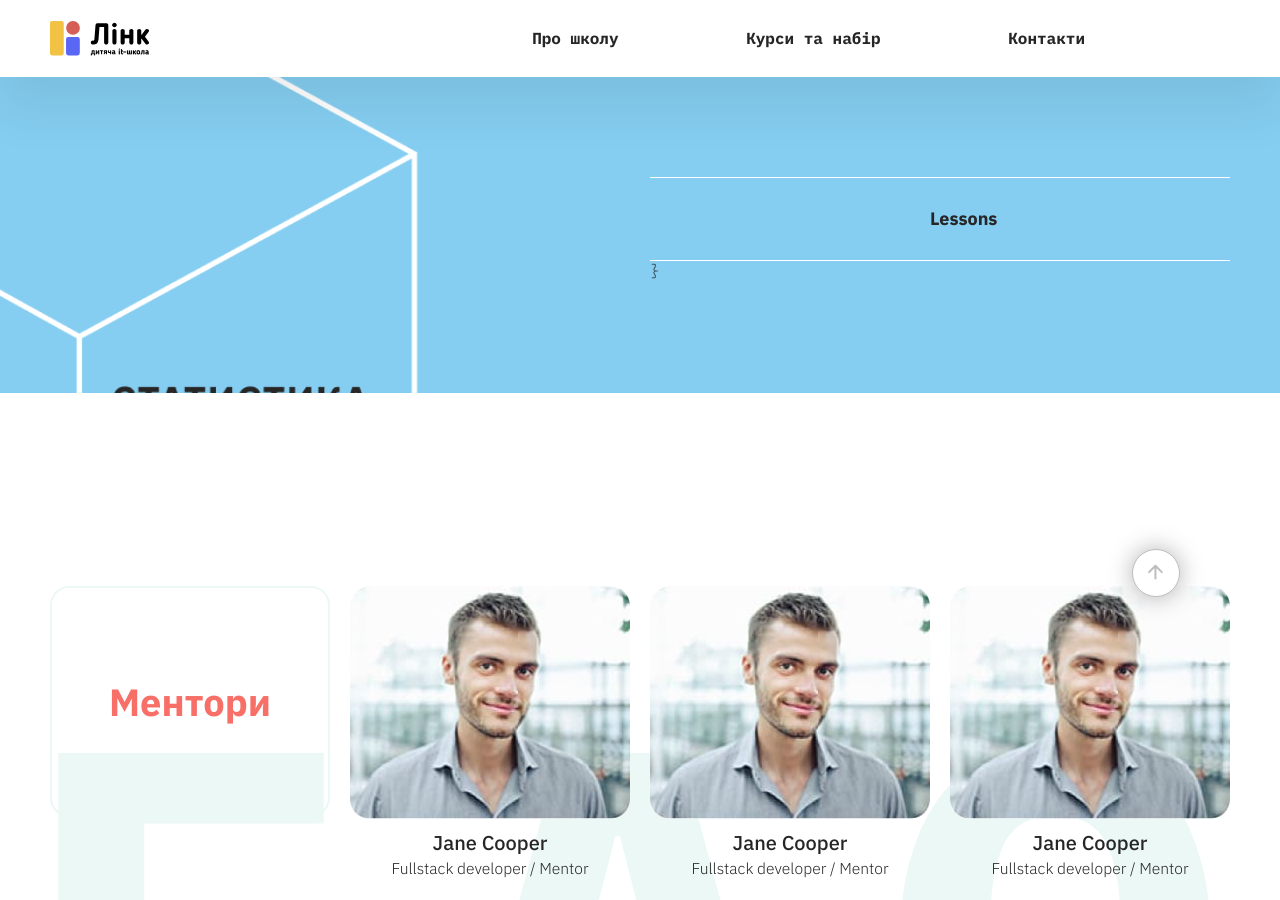
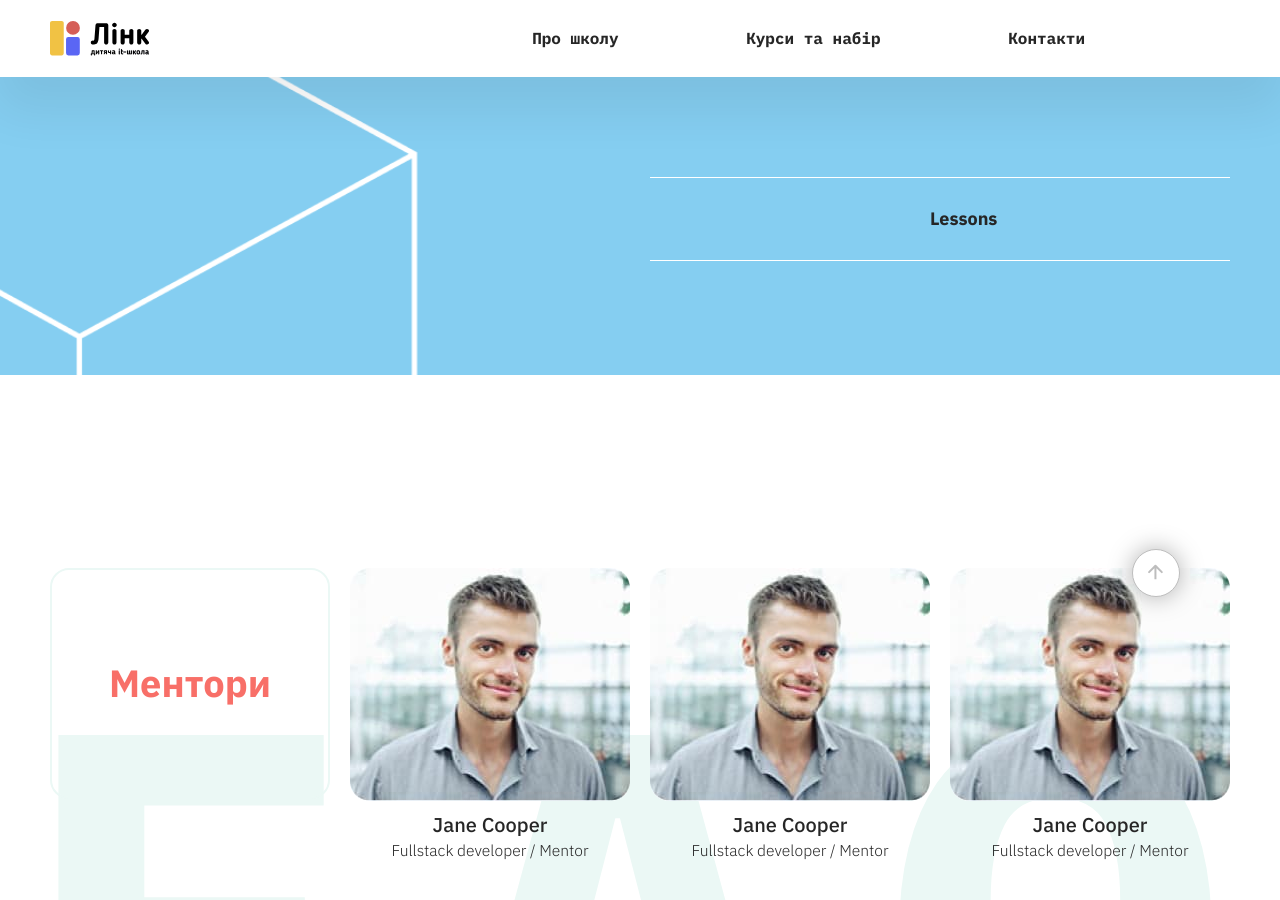
Before and after one commit to tfxoshchypok/linkit22, a Jekyll site: the page built from index.html, in a window 1280 px wide and 900 px high, scrolled down 2061 px. Built offline with Jekyll 4.4.1, drawn with Linux system fonts in a browser that asks for light colours.

Commit message:
add statistics component / fix

```diff
--- a/_includes/statistics.html
+++ b/_includes/statistics.html
@@ -9,7 +9,7 @@
         <div class="num">{{ item.value }}</div>
         <div class="text">{{ item.title }}</div>
       </div>
-      {% endfor %}}
+      {% endfor %}
     </div>
   </div>
 </div>
```
